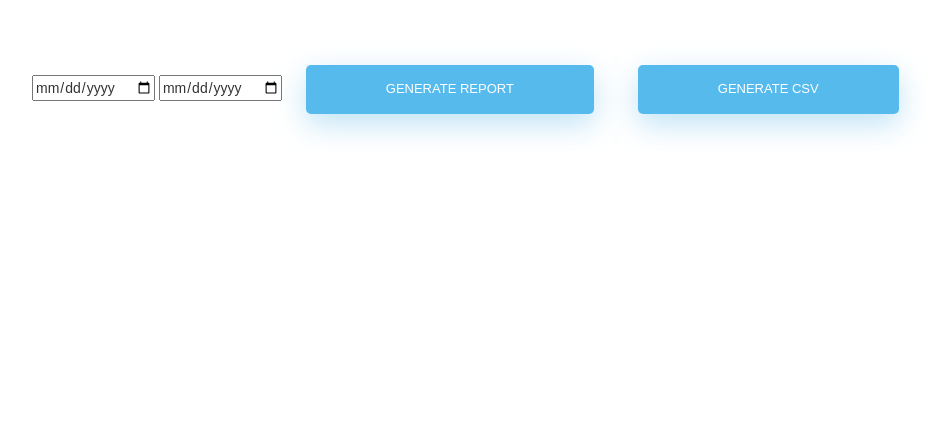
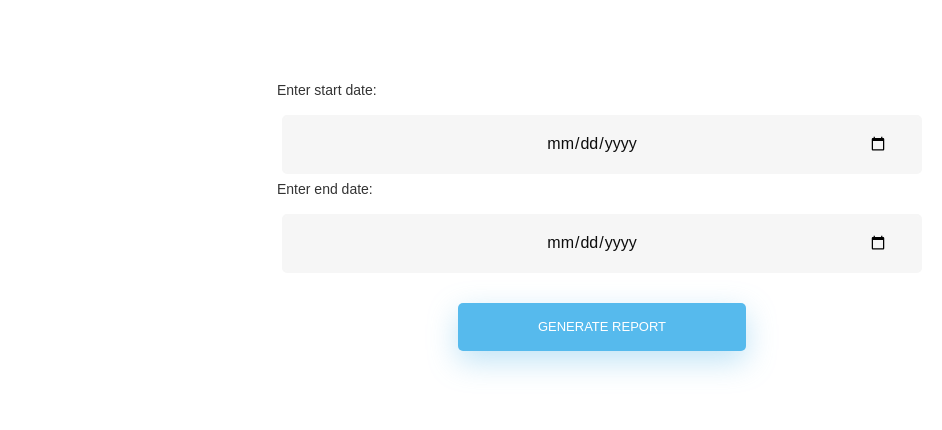
Before and after one commit to vaishnavi-janardhan/Placement-Dashboard, a Django app: page /requirements/ in a window 1280 px wide. Shown: the part 51-481 px from the top of the page, without its empty margins (38-980 px from the left). Run offline with Django 3.2, Linux system fonts and the light colour scheme; some libraries are stand-ins or nearby versions.

Commit message:
Completed requirements module

```diff
--- a/placementdashboard/static/css/style.css
+++ b/placementdashboard/static/css/style.css
@@ -42,8 +42,8 @@
     max-width: 450px;
     position: relative;
     padding: 0px;
-    -webkit-box-shadow: 0 30px 60px 0 rgba(0,0,0,0.3);
-    box-shadow: 0 30px 60px 0 rgba(0,0,0,0.3);
+    -webkit-box-shadow: 0 10px 10px 0 rgba(0,0,0,0.3);
+    box-shadow: 0 10px 10px 0 rgba(0,0,0,0.3);
     text-align: center;
   }
 
@@ -107,7 +107,7 @@
     transform: scale(0.95);
   }
 
-  input[type=text], input[type=password] {
+  input[type=text], input[type=password], .date{
     background-color: #f6f6f6;
     border: none;
     color: #0d0d0d;
@@ -128,16 +128,18 @@
     border-radius: 5px 5px 5px 5px;
   }
 
-  input[type=text]:focus, input[type=password]:focus {
+  input[type=text]:focus, input[type=password]:focus, .date:focus{
     background-color: #fff;
     border-bottom: 2px solid #5fbae9;
   }
 
-  input[type=text]:placeholder, input[type=password]:placeholder {
+  input[type=text]:placeholder, input[type=password]:placeholder, .date:placeholder{
     color: #cccccc;
   }
 
-
+  .date {
+    width: 50vw;
+  }
 
   /* .wrapper {
     text-align: center;
@@ -146,7 +148,7 @@
   /* ANIMATIONS */
 
   /* Simple CSS3 Fade-in-down Animation */
-  .fadeInDown {
+  /* .fadeInDown {
     -webkit-animation-name: fadeInDown;
     animation-name: fadeInDown;
     -webkit-animation-duration: 1s;
@@ -180,9 +182,9 @@
       transform: none;
     }
   }
-
+   */
   /* Simple CSS3 Fade-in Animation */
-  @-webkit-keyframes fadeIn { from { opacity:0; } to { opacity:1; } }
+  /* @-webkit-keyframes fadeIn { from { opacity:0; } to { opacity:1; } }
   @-moz-keyframes fadeIn { from { opacity:0; } to { opacity:1; } }
   @keyframes fadeIn { from { opacity:0; } to { opacity:1; } }
 
@@ -224,9 +226,9 @@
     -moz-animation-delay: 1s;
     animation-delay: 1s;
   }
-
+   */
   /* Simple CSS3 Fade-in Animation */
-  .underlineHover:after {
+  /* .underlineHover:after {
     display: block;
     left: 0;
     bottom: -10px;
@@ -244,7 +246,7 @@
   .underlineHover:hover:after{
     width: 100%;
   }
-
+   */
 
 
   /* OTHERS */
--- a/placementdashboard/templates/dashboard/base.html
+++ b/placementdashboard/templates/dashboard/base.html
@@ -5,7 +5,7 @@
     <meta charset="UTF-8">
     <meta name="viewport" content="width=device-width, initial-scale=1.0">
     <meta http-equiv="X-UA-Compatible" content="ie=edge">
-    <title>Document</title>
+    <title>Dashboard</title>
     <link rel = "stylesheet" href = "https://maxcdn.bootstrapcdn.com/bootstrap/3.3.7/css/bootstrap.min.css"
     integrity = "sha384-BVYiiSIFeK1dGmJRAkycuHAHRg32OmUcww7on3RYdg4Va+PmSTsz/K68vbdEjh4u" crossorigin="anonymous">
     <script src="//maxcdn.bootstrapcdn.com/bootstrap/4.0.0/js/bootstrap.min.js"></script>
--- a/placementdashboard/templates/dashboard/login.html
+++ b/placementdashboard/templates/dashboard/login.html
@@ -17,13 +17,13 @@
       <input type="text" id="login" class="fadeIn second" name="username" placeholder="Username">
       <input type="password" id="password" class="fadeIn third" name="password" placeholder="Password">
 
-      <input type="submit" class="fadeIn fourth" value="Log In">
+      <input type="submit" class="fadeIn fourth" value="LogIn">
     </form>
 
     <!-- Remind Password -->
-    <div id="formFooter">
+    <!-- <div id="formFooter">
       <a class="underlineHover" href="#">Forgot Password?</a>
-    </div>
+    </div> -->
 
   </div>
 </div>
--- a/placementdashboard/templates/dashboard/requirements.html
+++ b/placementdashboard/templates/dashboard/requirements.html
@@ -7,13 +7,18 @@
   </div>
 </div>
 
-  <form method="post" >
+<div class="wrapper">
+<form method="post" action="{% url 'dashboard:download_csv' %}" download>
                 {% csrf_token %}
-      <input type="date" id="startDate" class="fadeIn second" name="startDate" placeholder="Enter start date" required>
-      <input type="date" id="endDate" class="fadeIn third" name="endDate" placeholder="Enter end date" required>
-
+      <p>Enter start date: </p> <input class = "date" type="date" id="startDate" class="fadeIn second" name="startDate" placeholder="Enter start date" required>
+      <br>
+      <p>Enter end date: </p>
+      <input class="date" type="date" id="endDate" class="fadeIn third" name="endDate" placeholder="Enter end date" required>
+      <br>
+      <div class="wrapper">
       <input type="submit" class="fadeIn fourth" value="Generate report">
-
-    <a class = "button" href="{% url 'dashboard:download_csv' %}" download> Generate CSV </a>
-
+      </div>
+    <!-- <a class = "button" href="{% url 'dashboard:download_csv' %}" download> Generate CSV </a> -->
+  </form>
+  </div>
 {% endblock %}
```
Also changed, not shown: placementdashboard/templates/dashboard/index.html (+9 -9 lines).
